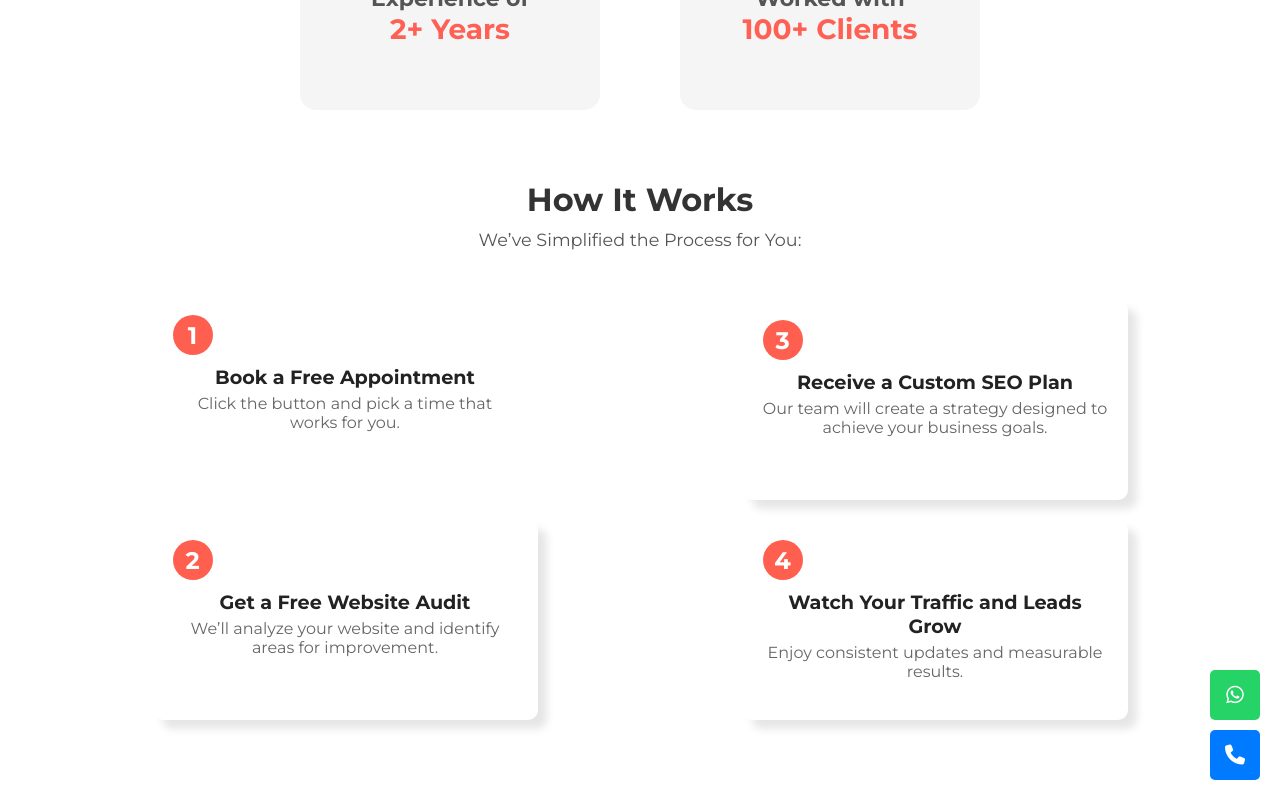
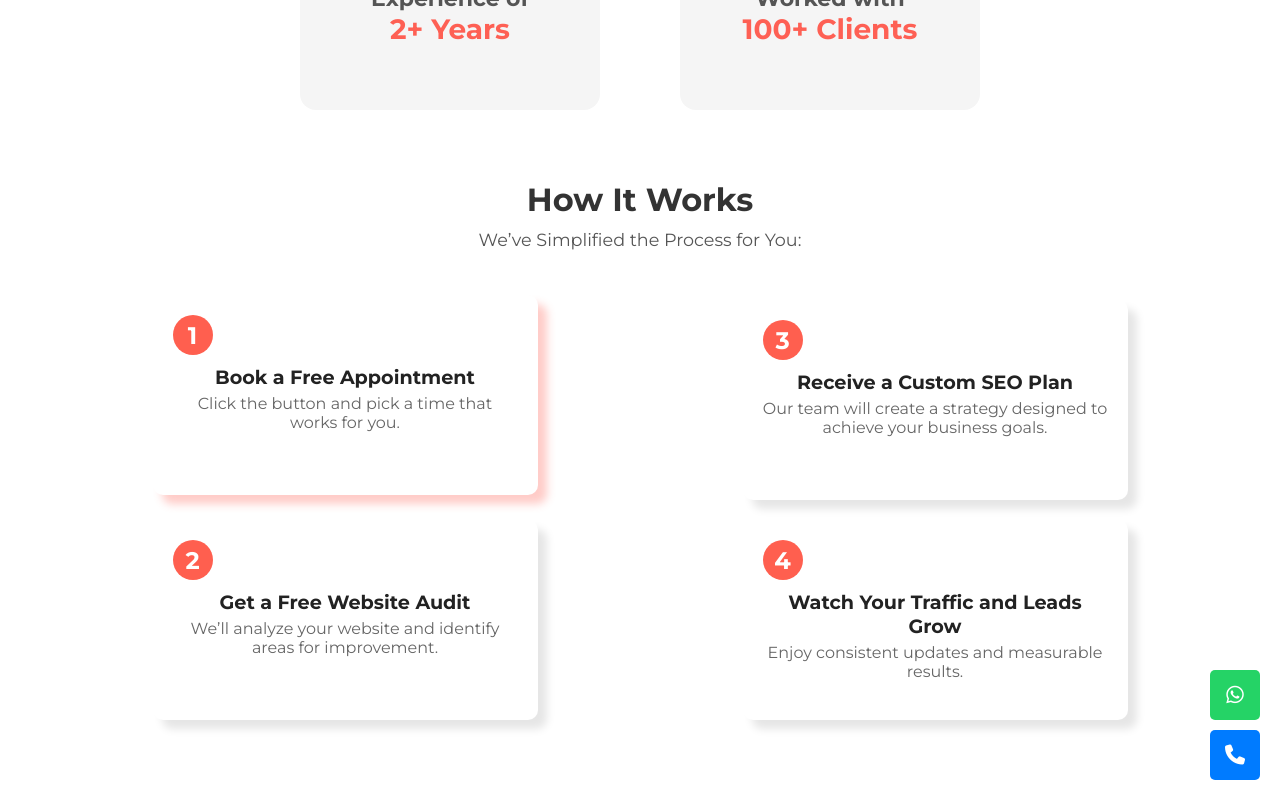
Before and after one commit to aditipatil0315/seo_landing_pg, a React (Vite) app: page / in a window 1280 px wide. In both pictures the pointer is over the element 345 px from the left and 3010 px from the top of the page. Shown: the part 2610-3410 px from the top of the page. Built offline with nearby package versions, Linux system fonts and the light colour scheme.

Commit message:
section 4and 5 edited

```diff
--- a/src/components/Section4/Section4.css
+++ b/src/components/Section4/Section4.css
@@ -53,7 +53,10 @@
 
   .step:hover {
     transform: translateY(-5px);
-    box-shadow: none;
+    /* box-shadow: none; */
+    box-shadow: 9px 9px 9px #ff5e4f50;
+
+    /* border: 0.01rem solid #FF5F4F; */
   }
 
   .step-number {
```
